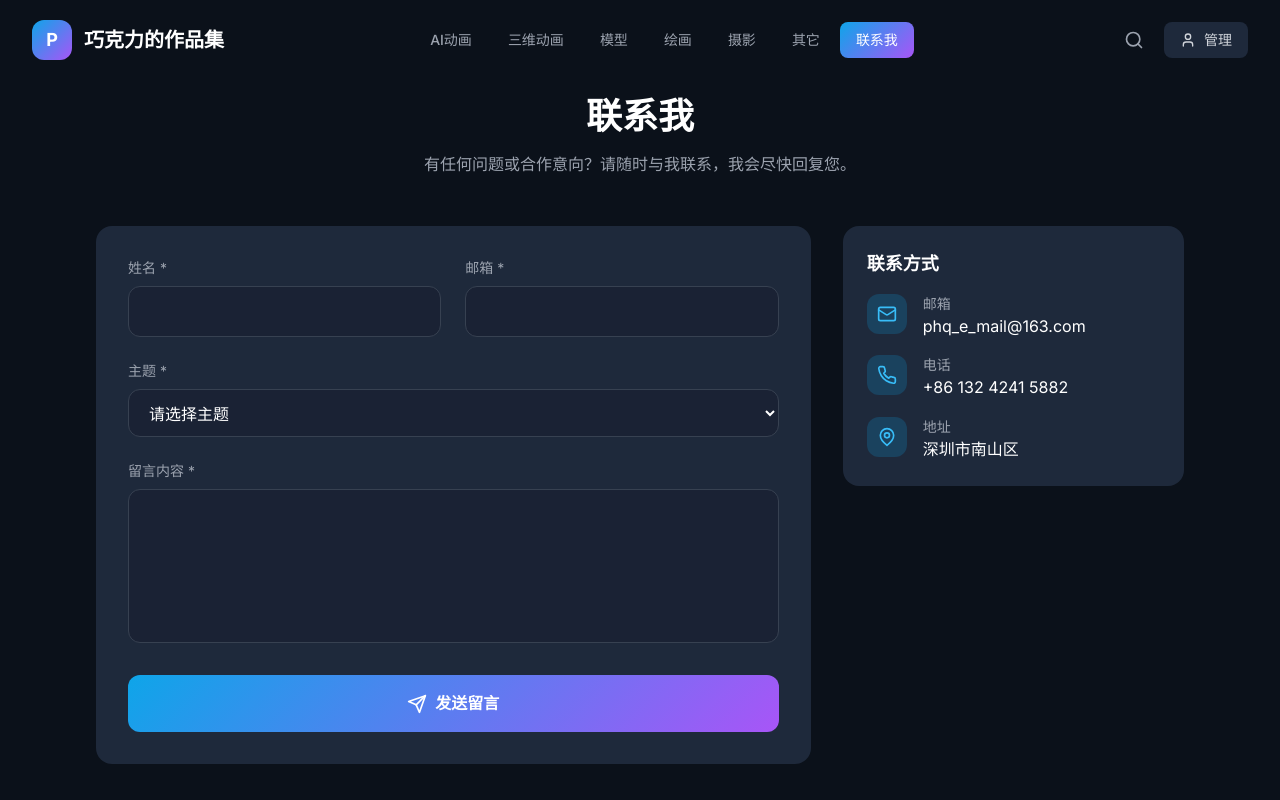
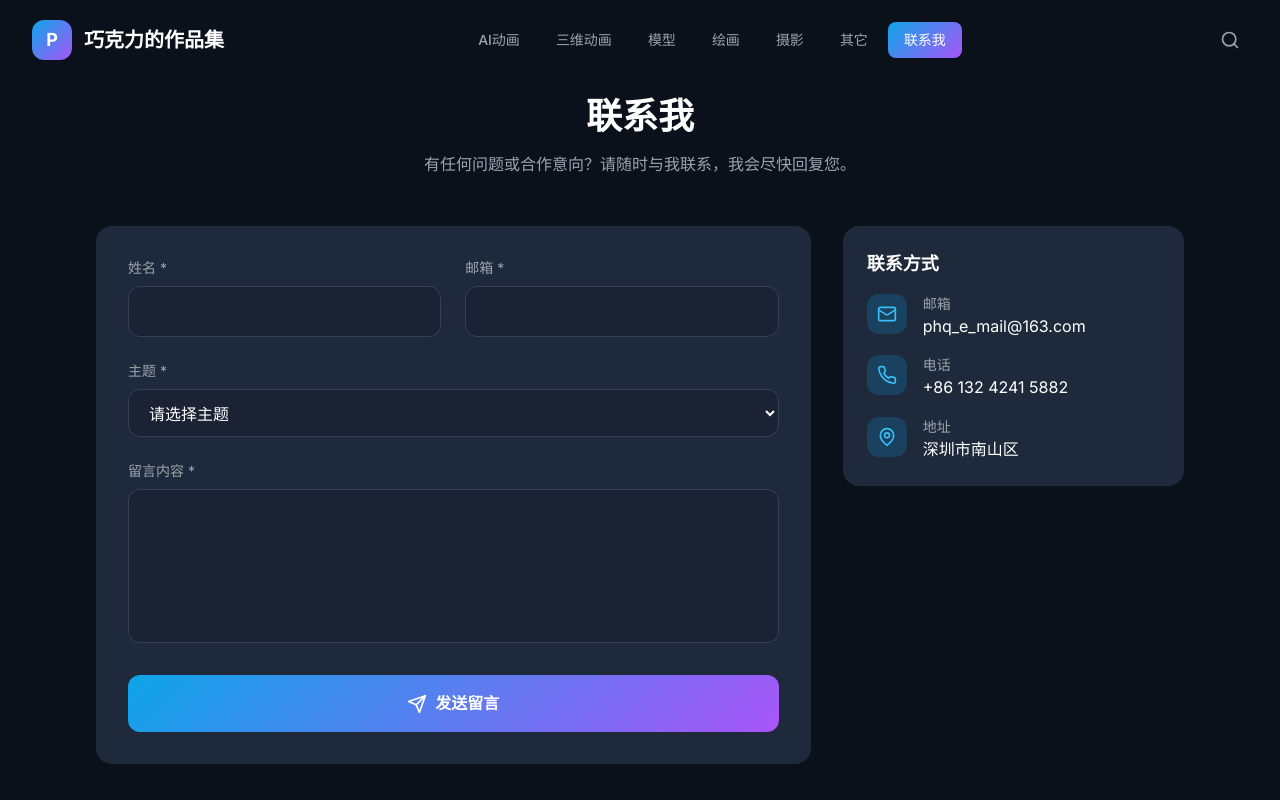
Before and after one commit to Chocolily-cha/portfolio-website, a React (Vite) app: page /contact in a window 1280 px wide. Shown: the top 800 px of the page. Built offline with nearby package versions, Linux system fonts and the light colour scheme.

Commit message:
feat: 实现访客权限控制（方案1+方案3组合）

```diff
--- a/src/App.tsx
+++ b/src/App.tsx
@@ -3,6 +3,7 @@ import { Routes, Route } from 'react-router-dom'
 import Header from './components/Header'
 import Footer from './components/Footer'
 import Sidebar from './components/Sidebar'
+import ProtectedRoute from './components/ProtectedRoute'
 import Home from './pages/Home'
 import Gallery from './pages/Gallery'
 import Detail from './pages/Detail'
@@ -22,7 +23,10 @@ function App() {
           <Route path="/gallery/:category" element={<Gallery />} />
           <Route path="/detail/:id" element={<Detail />} />
           <Route path="/contact" element={<Contact />} />
-          <Route path="/admin" element={<Admin />} />
+          {/* 保护的管理路由 */}
+          <Route element={<ProtectedRoute />}>
+            <Route path="/admin" element={<Admin />} />
+          </Route>
         </Routes>
       </main>
       <Footer />
--- a/src/components/Header.tsx
+++ b/src/components/Header.tsx
@@ -2,6 +2,7 @@ import { useState, useEffect } from 'react'
 import { Menu, Search, User } from 'lucide-react'
 import { Link, useLocation } from 'react-router-dom'
 import { getCategories } from '../data/storage'
+import { checkAdminAccess } from '../utils/urlUtils'
 
 interface HeaderProps {
   onToggleSidebar: () => void
@@ -89,6 +90,8 @@ export default function Header({ onToggleSidebar }: HeaderProps) {
             >
               <Search className="w-5 h-5" />
             </button>
+            {/* 只有管理员权限才能看到管理链接 */}
+            {checkAdminAccess() && (
               <Link
                 to="/admin"
                 className="hidden sm:flex items-center gap-2 px-4 py-2 bg-dark-100 hover:bg-dark-200 rounded-lg text-sm text-gray-300 transition-colors"
@@ -96,6 +99,7 @@ export default function Header({ onToggleSidebar }: HeaderProps) {
                 <User className="w-4 h-4" />
                 <span>管理</span>
               </Link>
+            )}
             <button
               onClick={onToggleSidebar}
               className="lg:hidden p-2 text-gray-400 hover:text-white hover:bg-dark-100 rounded-lg transition-colors"
--- /dev/null
+++ b/src/components/ProtectedRoute.tsx
@@ -0,0 +1,18 @@
+import { Navigate, Outlet } from 'react-router-dom';
+import { checkAdminAccess } from '../utils/urlUtils';
+
+interface ProtectedRouteProps {
+  redirectTo?: string;
+}
+
+export const ProtectedRoute = ({ redirectTo = '/' }: ProtectedRouteProps) => {
+  const hasAccess = checkAdminAccess();
+
+  if (!hasAccess) {
+    return <Navigate to={redirectTo} replace />;
+  }
+
+  return <Outlet />;
+};
+
+export default ProtectedRoute;
--- a/src/components/Sidebar.tsx
+++ b/src/components/Sidebar.tsx
@@ -1,6 +1,7 @@
 import { X } from 'lucide-react'
 import { Link, useLocation } from 'react-router-dom'
 import { getCategories } from '../data/storage'
+import { checkAdminAccess } from '../utils/urlUtils'
 
 interface SidebarProps {
   isOpen: boolean
@@ -77,6 +78,8 @@ export default function Sidebar({ isOpen, onClose }: SidebarProps) {
           >
             联系我
           </Link>
+          {/* 只有管理员权限才能看到管理链接 */}
+          {checkAdminAccess() && (
             <Link
               to="/admin"
               onClick={onClose}
@@ -84,6 +87,7 @@ export default function Sidebar({ isOpen, onClose }: SidebarProps) {
             >
               管理后台
             </Link>
+          )}
         </nav>
       </div>
     </>
--- /dev/null
+++ b/src/utils/urlUtils.ts
@@ -0,0 +1,36 @@
+// URL 参数工具函数
+export const getUrlParam = (key: string): string | null => {
+  const params = new URLSearchParams(window.location.search);
+  return params.get(key);
+};
+
+export const isAdminMode = (): boolean => {
+  const mode = getUrlParam('mode');
+  return mode === 'admin';
+};
+
+export const setUrlParam = (key: string, value: string): void => {
+  const params = new URLSearchParams(window.location.search);
+  params.set(key, value);
+  window.history.pushState({}, '', `${window.location.pathname}?${params.toString()}`);
+};
+
+export const removeUrlParam = (key: string): void => {
+  const params = new URLSearchParams(window.location.search);
+  params.delete(key);
+  window.history.pushState({}, '', `${window.location.pathname}?${params.toString()}`);
+};
+
+// 权限检查工具
+export const checkAdminAccess = (): boolean => {
+  // 检查登录状态
+  const isLoggedIn = localStorage.getItem('isAdminLoggedIn') === 'true';
+
+  // 检查 URL 参数模式
+  const isAdminModeParam = isAdminMode();
+
+  // 只有满足以下条件之一才能访问管理功能：
+  // 1. 已登录
+  // 2. URL 参数明确指定 admin 模式
+  return isLoggedIn || isAdminModeParam;
+};
```
Lines whose indentation alone changed are shown as unchanged.
